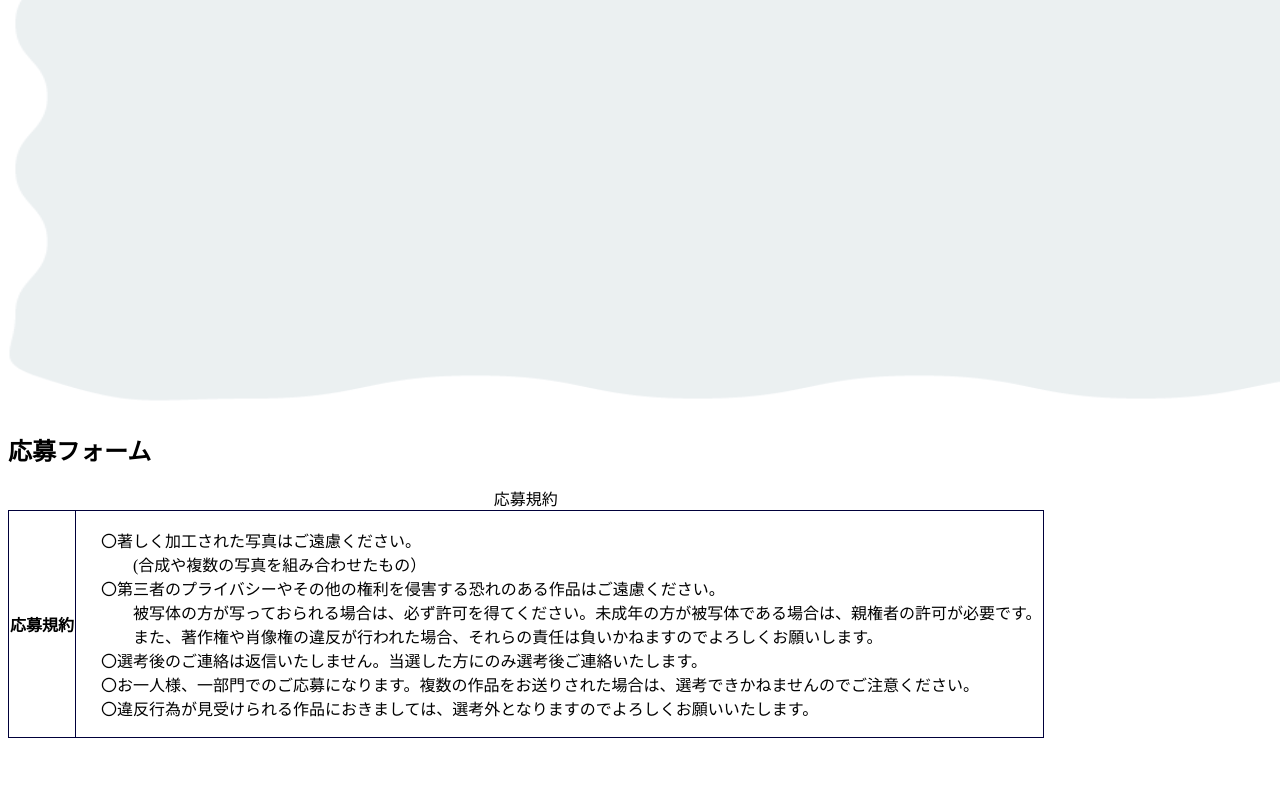
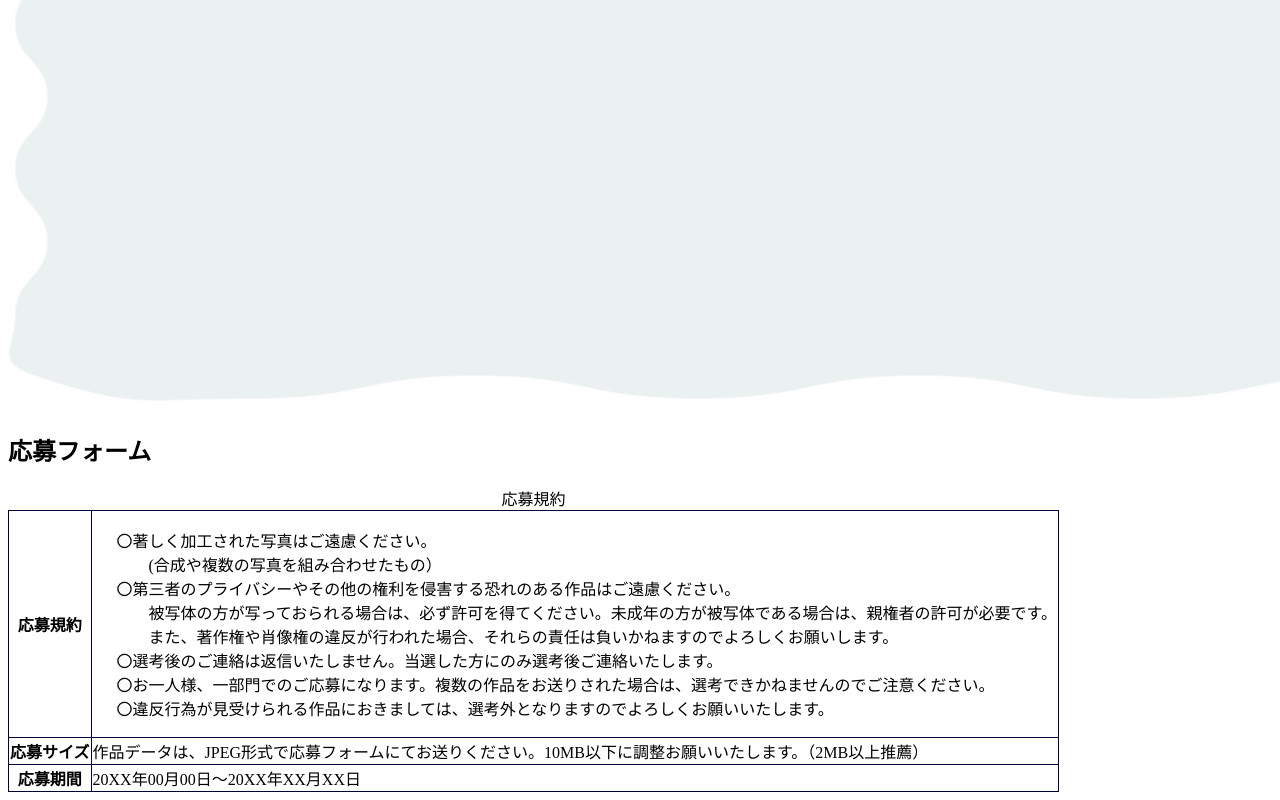
Before and after one commit to E-coma/photocon, a plain HTML site: page index.html in a window 1280 px wide. Shown: the part 2480-3280 px from the top of the page. Before the commit the page ends 3226 px from the top, so only its background shows below. Drawn offline with Linux system fonts and the light colour scheme.

Commit message:
応募規約のテーブル完成HTMLのみ

```diff
--- a/css/photocon.css
+++ b/css/photocon.css
@@ -19,6 +19,10 @@ th {
     border: 1px solid #00003A;
 }
 
+td {
+    border: 1px solid #00003A;
+}
+
 table li {
     white-space: pre-line;
 }
--- a/index.html
+++ b/index.html
@@ -58,7 +58,7 @@
         <table>
             <caption>応募規約</caption>
             <tr>
-                <th rowspan="5">応募規約</th>
+                <th>応募規約</th>
                 <td>
                     <ul>
                         <li>著しく加工された写真はご遠慮ください。
@@ -72,6 +72,17 @@
                     </ul>
                 </td>
             </tr>
+            <tr>
+                <th>応募サイズ</th>
+                <td>
+                    作品データは、JPEG形式で応募フォームにてお送りください。10MB以下に調整お願いいたします。（2MB以上推薦）
+                </td>
+            </tr>
+            <tr>
+                <th>応募期間</th>
+                <td>20XX年00月00日～20XX年XX月XX日</td>
+                <!-- 文字大きくする -->
+            </tr>
         </table>
     </section>
 
```
Also changed, not shown: 1 other file.
